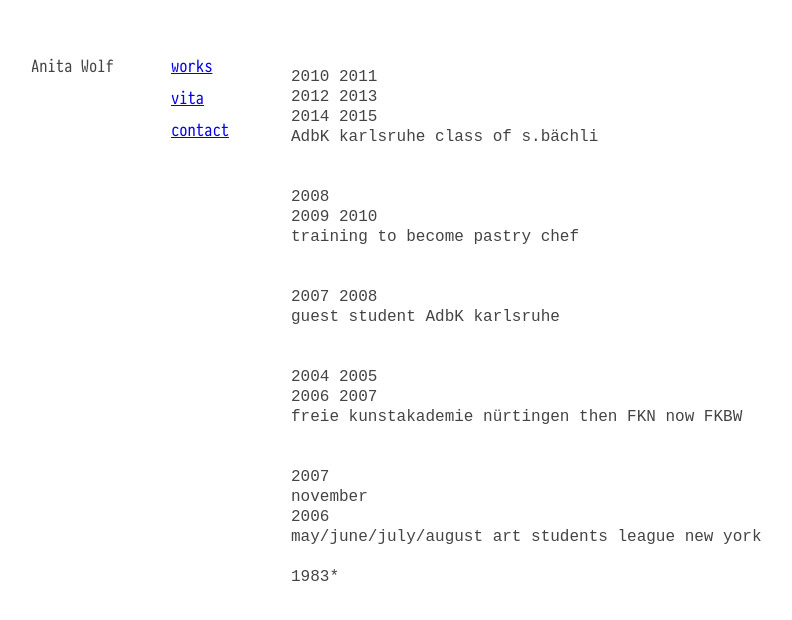
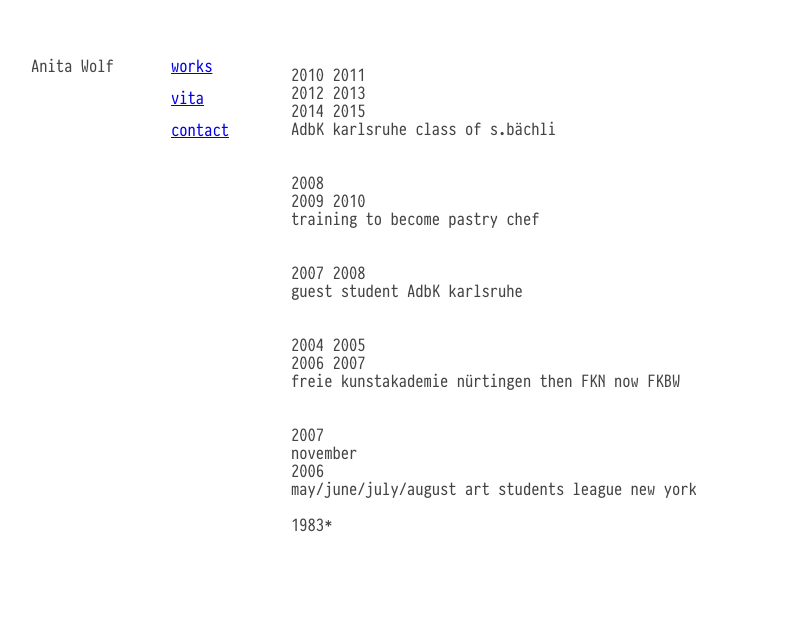
Before and after one commit to gwofaw/gwofaw.github.io, a Jekyll site: the page built from vita.md, in a window 1280 px wide. Shown: the top 620 px of the page, without its empty margins (129-921 px from the left). Built offline with Jekyll 4.4.1, drawn with Linux system fonts in a browser that asks for light colours.

Commit message:
make cod use conso

```diff
--- a/stylesheets/styles.css
+++ b/stylesheets/styles.css
@@ -39,7 +39,7 @@
   padding-bottom: 50px;
 }
 
-pre {
+pre, code {
   font-family: Consolino, monospace;
 }
 
```
